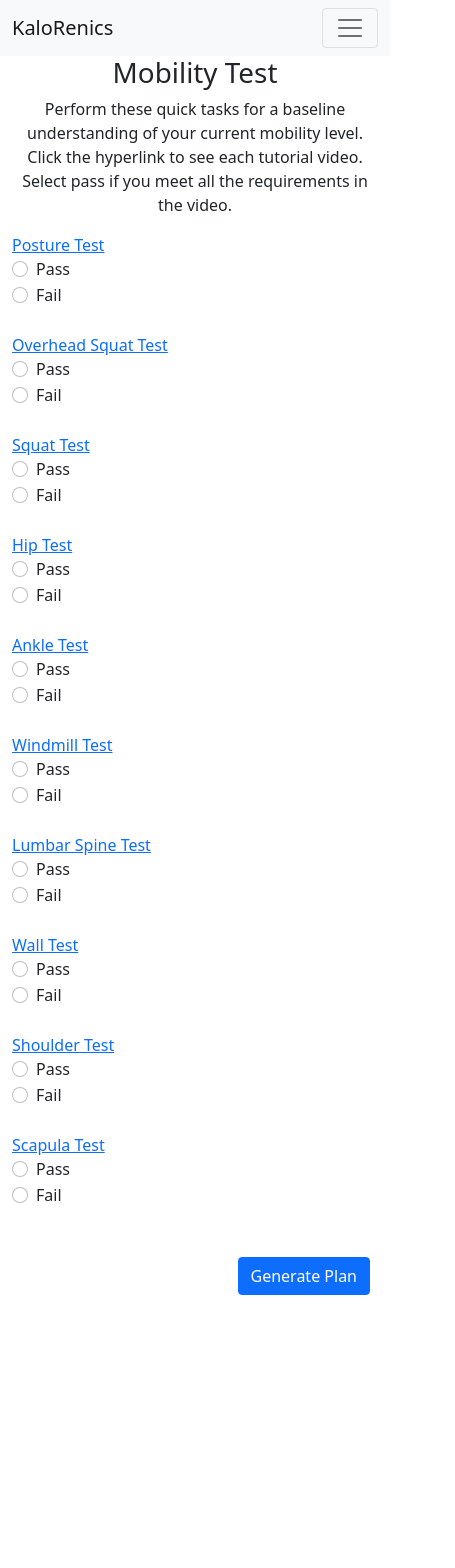
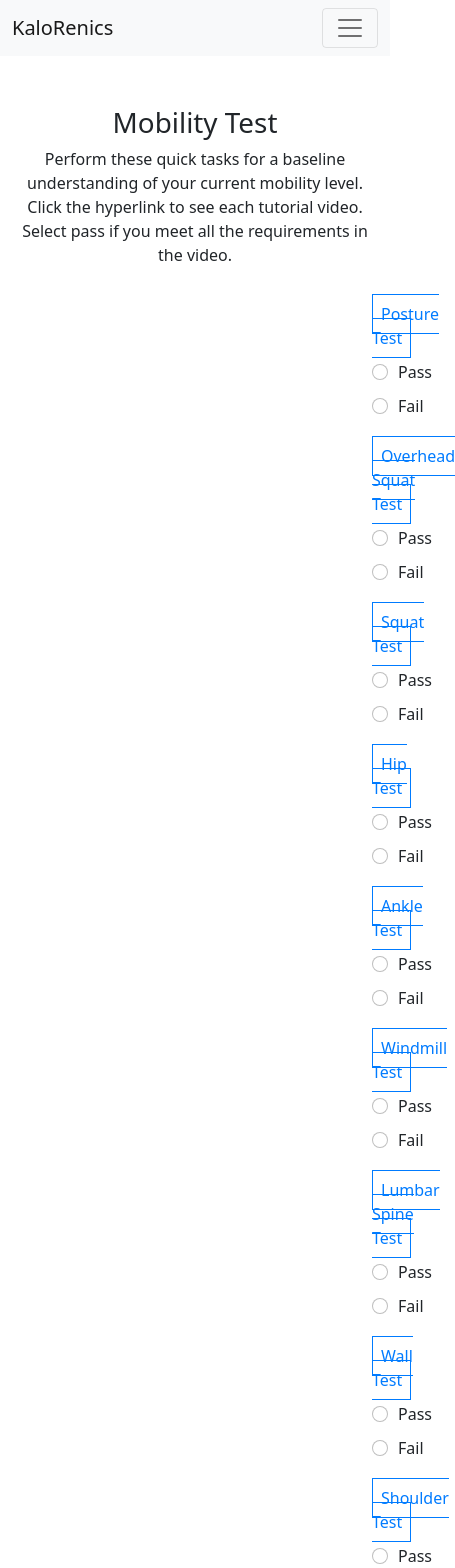
Before and after one commit to NickRieder/FitnessGen, a React (Create React App) app in the folder fitness-generator/: page /mobilitytest in a window 390 px wide. Shown: the top 1568 px of the page, 455 px wide, since content can reach past the window. Before the commit the page ends 1295 px from the top, so only its background shows below. Built offline with nearby package versions, Linux system fonts and the light colour scheme; no server answers.

Commit message:
Change the UI of the Mobility Test page to make the content center aligned

```diff
--- a/fitness-generator/src/MobilityTest.js
+++ b/fitness-generator/src/MobilityTest.js
@@ -62,11 +62,12 @@ const MobilityTest = () => {
 
     //Each different form represents a different test the users must take. The radio buttons are pass fail and default to fail if not performed.
     return (
-        <div className="mobilitytest">
+        <div className="mobilitytest" style={{ paddingTop: '50px' }} >
             <Container>
                 <h1>Mobility Test</h1>
                 <p>Perform these quick tasks for a baseline understanding of your current mobility level. Click the hyperlink to see each tutorial video. Select pass if you meet all the requirements in the video.</p>
-                <form id="Posture" style={{ textAlign: 'left' }}>
+                <div className='mobilitycontent'>
+                <form id="Posture" >
                     <a href="https://www.youtube.com/watch?v=dCsgXitfdls">Posture Test</a>
                     <div class="form-check">
                         <input class="form-check-input" type="radio" name="posture" id="posture1"/>
@@ -83,7 +84,7 @@ const MobilityTest = () => {
                     <br/>
                 </form>
 
-                <form id="Overhead Squat" style={{ textAlign: 'left' }}>
+                <form id="Overhead Squat" >
                     <a href="https://www.youtube.com/watch?v=8uvhPH3b2qY">Overhead Squat Test</a>
                     <div class="form-check">
                         <input class="form-check-input" type="radio" name="overheadSquat" id="overheadSquat1" />
@@ -100,7 +101,7 @@ const MobilityTest = () => {
                     <br />
                 </form>
 
-                <form id="Squat" style={{ textAlign: 'left' }}>
+                <form id="Squat" >
                     <a href="https://www.youtube.com/watch?v=1jOlzkrLz_w">Squat Test</a>
                     <div class="form-check">
                         <input class="form-check-input" type="radio" name="squat" id="squat1" />
@@ -117,7 +118,7 @@ const MobilityTest = () => {
                     <br/>
                 </form>
 
-                <form id="Hip" style={{ textAlign: 'left' }}>
+                <form id="Hip">
                     <a href="https://www.youtube.com/watch?v=syai-30jRgE">Hip Test</a>
                     <div class="form-check">
                         <input class="form-check-input" type="radio" name="hip" id="hip1" />
@@ -134,7 +135,7 @@ const MobilityTest = () => {
                     <br />
                 </form>
 
-                <form id="Ankle" style={{ textAlign: 'left' }}>
+                <form id="Ankle" >
                     <a href="https://www.youtube.com/watch?v=U7woPNLUT3Q">Ankle Test</a>
                     <div class="form-check">
                         <input class="form-check-input" type="radio" name="ankle" id="ankle1" />
@@ -151,7 +152,7 @@ const MobilityTest = () => {
                     <br />
                 </form>
 
-                <form id="Windmill" style={{ textAlign: 'left' }}>
+                <form id="Windmill" >
                     <a href="https://youtube.com/shorts/BiGHWMY1Ya8?feature=share">Windmill Test</a>
                     <div class="form-check">
                         <input class="form-check-input" type="radio" name="windmill" id="windmill1" />
@@ -167,7 +168,7 @@ const MobilityTest = () => {
                     </div>
                     <br />
                 </form>
-                <form id="Lumbar Spine" style={{ textAlign: 'left' }}>
+                <form id="Lumbar Spine" >
                     <a href="https://www.youtube.com/watch?v=4GBjhAcwh90">Lumbar Spine Test</a>
                     <div class="form-check">
                         <input class="form-check-input" type="radio" name="lumbarSpine" id="lumbarSpine1" />
@@ -184,7 +185,7 @@ const MobilityTest = () => {
                     <br />
                 </form>
 
-                <form id="Wall" style={{ textAlign: 'left' }}>
+                <form id="Wall" >
                     <a href="https://www.youtube.com/watch?v=kbzYML05Vac">Wall Test</a>
                     <div class="form-check">
                         <input class="form-check-input" type="radio" name="wall" id="wall1" />
@@ -201,7 +202,7 @@ const MobilityTest = () => {
                     <br />
                 </form>
 
-                <form id="Shoulder" style={{ textAlign: 'left' }}>
+                <form id="Shoulder" >
                     <a href="https://www.youtube.com/watch?v=FrOKZLkJSeo">Shoulder Test</a>
                     <div class="form-check">
                         <input class="form-check-input" type="radio" name="shoulder" id="shoulder1" />
@@ -218,7 +219,7 @@ const MobilityTest = () => {
                     <br />
                 </form>
 
-                <form id="Scapula" style={{ textAlign: 'left' }}>
+                <form id="Scapula" >
                     <a href="https://www.youtube.com/watch?v=vY90UK6ZEOg">Scapula Test</a>
                     <div class="form-check">
                         <input class="form-check-input" type="radio" name="scapula" id="scapula1" />
@@ -236,7 +237,7 @@ const MobilityTest = () => {
                 </form>
 
 
-
+                </div>
 
                 <div className='d-flex justify-content-end me-2 mt-4'>
                     <Button onClick={() => submitMobilityTest()}>Generate Plan</Button>
--- a/fitness-generator/src/index.css
+++ b/fitness-generator/src/index.css
@@ -11,3 +11,38 @@ code {
   font-family: source-code-pro, Menlo, Monaco, Consolas, 'Courier New',
     monospace;
 }
+
+.mobilitycontent {
+  margin-left: 360px;
+  margin-right: 360px;
+  margin-top: 35px;
+  display: flex;
+  align-items: left;
+  text-align: left;
+  flex-direction: column;
+  min-height: 100vh;
+}
+
+.mobilitytest a {
+  text-align: left;
+  color: #007bff;
+  text-decoration: none;
+  border: 1px solid #007bff;
+  padding: 8px;
+  margin-bottom: 30px;
+}
+
+.mobilitytest a:hover {
+  color: #000000;
+  text-decoration: none;
+  border-color: #000000;
+}
+
+.form-check {
+  display: inline-block;
+  margin-top: 10px;
+}
+
+.form-check-input {
+  margin-right: 10px;
+}
```
